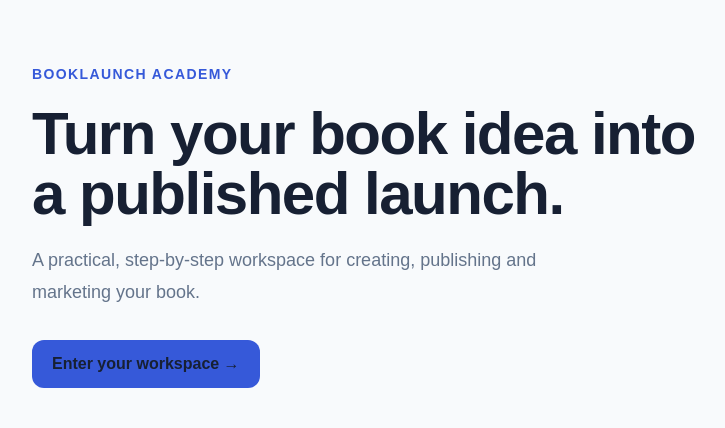
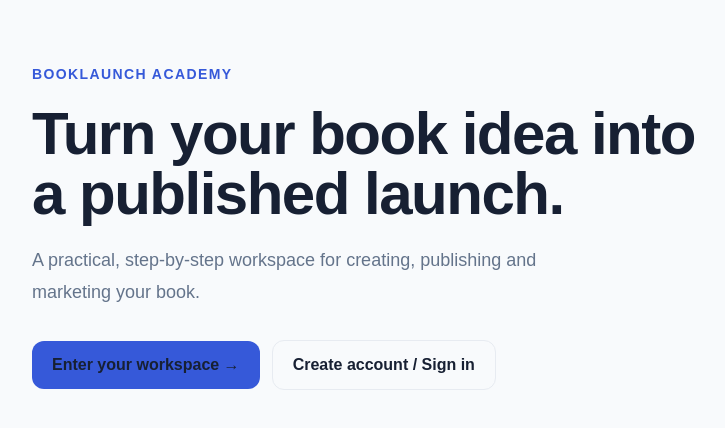
Before and after one commit to busnessemail-ops/booklaunch-academy, a Next.js app: page / in a window 1280 px wide. Shown: the top 428 px of the page, without its empty margins (120-845 px from the left). Built offline with nearby package versions, Linux system fonts and the light colour scheme.

Commit message:
Add account entry point to academy homepage

```diff
--- a/app/page.tsx
+++ b/app/page.tsx
@@ -1,2 +1,23 @@
 import Link from "next/link";
-export default function Home() { return <main className="mx-auto max-w-5xl px-6 py-16"><p className="text-sm font-bold tracking-widest text-primary">BOOKLAUNCH ACADEMY</p><h1 className="mt-5 max-w-2xl text-4xl font-bold tracking-tight sm:text-6xl">Turn your book idea into a published launch.</h1><p className="mt-5 max-w-xl text-lg leading-8 text-muted-foreground">A practical, step-by-step workspace for creating, publishing and marketing your book.</p><Link className="mt-8 inline-flex rounded-xl bg-primary px-5 py-3 font-semibold text-white" href="/dashboard">Enter your workspace →</Link></main>; }
+
+export default function Home() {
+  return (
+    <main className="mx-auto max-w-5xl px-6 py-16">
+      <p className="text-sm font-bold tracking-widest text-primary">BOOKLAUNCH ACADEMY</p>
+      <h1 className="mt-5 max-w-2xl text-4xl font-bold tracking-tight sm:text-6xl">
+        Turn your book idea into a published launch.
+      </h1>
+      <p className="mt-5 max-w-xl text-lg leading-8 text-muted-foreground">
+        A practical, step-by-step workspace for creating, publishing and marketing your book.
+      </p>
+      <div className="mt-8 flex flex-wrap items-center gap-3">
+        <Link className="inline-flex rounded-xl bg-primary px-5 py-3 font-semibold text-white" href="/dashboard">
+          Enter your workspace →
+        </Link>
+        <Link className="inline-flex rounded-xl border border-border px-5 py-3 font-semibold" href="/auth">
+          Create account / Sign in
+        </Link>
+      </div>
+    </main>
+  );
+}
```
